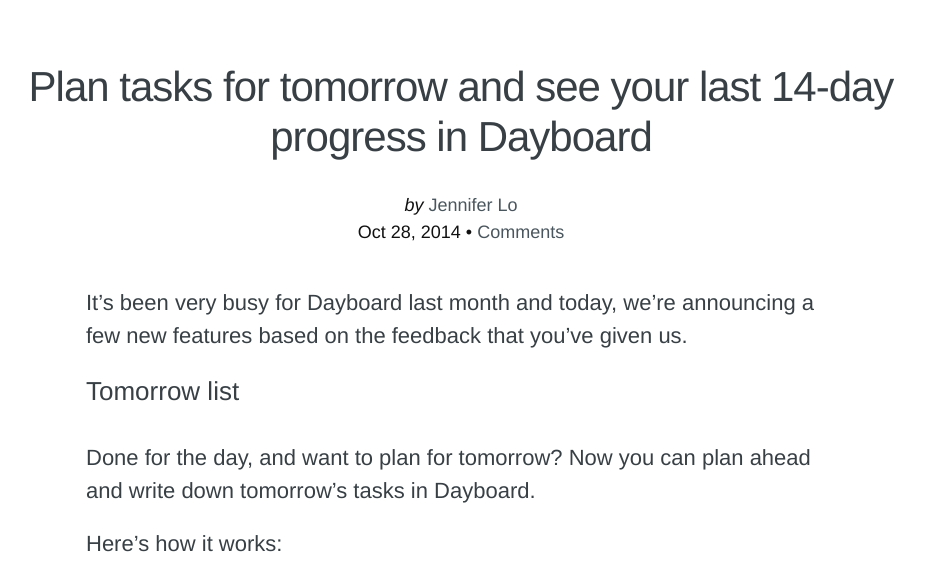
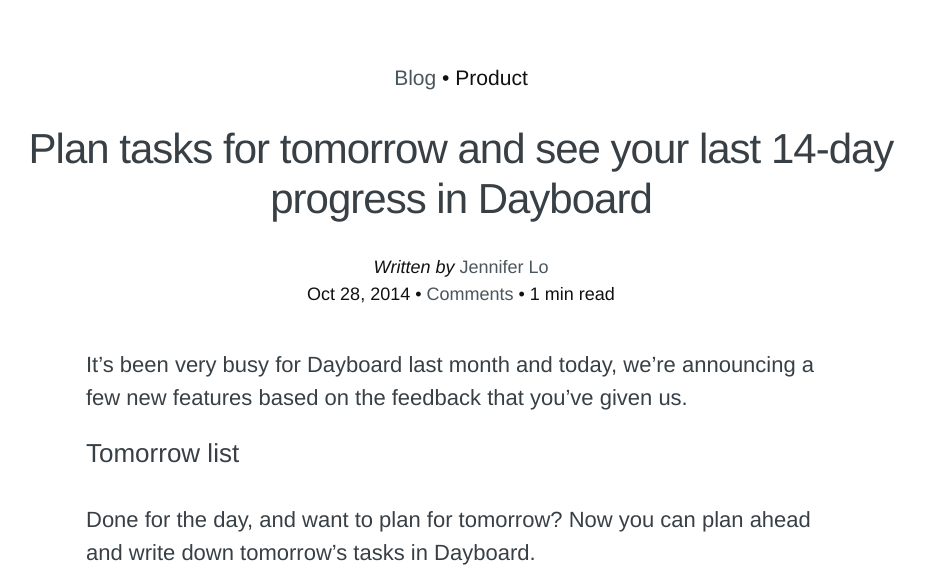
Before and after one commit to dayboard/blog, a Jekyll site: the page built from _posts/tumblr/2014-10-27-plan-tasks-for-tomorrow-and-see-last-14-day-progress.html, in a window 1280 px wide. Shown: the part 120-698 px from the top of the page, without its empty margins (179-1104 px from the left). Built offline with Jekyll 4.4.1, drawn with Linux system fonts in a browser that asks for light colours; nearby versions of some CDN libraries; comment, search, counter and statistics services are not loaded; grey boxes are pictures that could not be loaded.

Commit message:
Added blog category + min read on posts + wordsmithing

```diff
--- a/_layouts/post.html
+++ b/_layouts/post.html
@@ -5,18 +5,22 @@
 <div class="post">
 
 {% assign author = site.author[page.author] %}
+{% assign word_count = page.content | number_of_words %}
+{% assign read_time = word_count | divided_by: 200 %}
 
   <header class="post-header">
+    <h3 class-"post-meta-category"><a href="{{ site.baseurl }}">Blog</a> • {{ page.categories }}</h3>
     <h1 class="post-title">{{ page.title }}</h1>
     <p class="post-meta">
       {% if author %}
-        <em>by</em> <a href="http://twitter.com/{{ author.twitter }}">{{ author.name }}</a><br/>
+        <em>Written by</em> <a href="http://twitter.com/{{ author.twitter }}">{{ author.name }}</a><br/>
       {% endif %}
       {{ page.date | date: "%b %-d, %Y" }}
       {% if page.meta %}
        • {{ page.meta }}
       {% endif %}
        • <a href="{{ site.url }}{{ page.url }}#disqus_thread">Comments</a>
+       • {% if read_time == 0 %}1{% else %}{{ read_time }}{% endif %} min read
     </p>
   </header>
 
--- a/_sass/_layout.scss
+++ b/_sass/_layout.scss
@@ -341,6 +341,11 @@
     margin-bottom: 40px;
     text-align: center;
 
+    .post-meta-category {
+
+      h3 { color: $dg3; }
+    }
+
     .post-title {
       font-size: 42px;
       color: $dg1;
```
